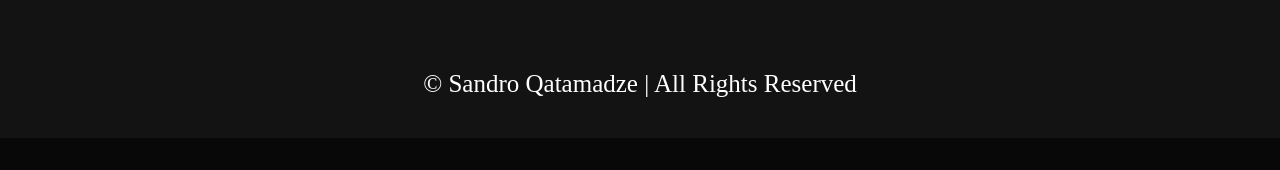
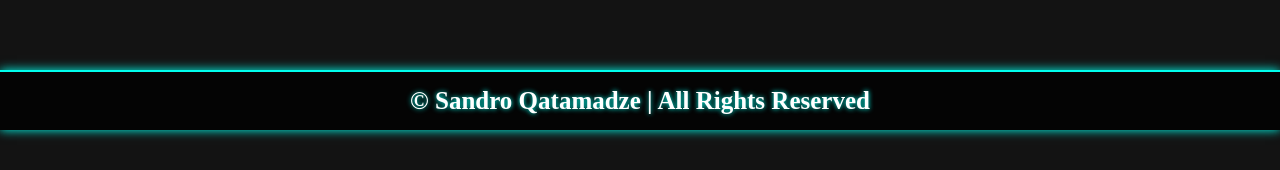
Before and after one commit to SANDRICKSON/sandro2, a plain HTML site: page index.html in a window 1280 px wide. Shown: the part 9619-9789 px from the top of the page. Before the commit the page ends 9757 px from the top, so only its background shows below. Drawn offline with nearby package versions, Linux system fonts and the light colour scheme.

Commit message:
Update index.html

```diff
--- a/index.html
+++ b/index.html
@@ -45,7 +45,7 @@
             </div>
 
             <div class="btn-group">
-                <a href="" class="btn">Hire</a>
+                <a href="#contact" class="btn">Hire</a>
                 <a href="#contact" class="btn">contact</a>
             </div>
         </div>
@@ -399,6 +399,18 @@
 </body>
 
 <style>
+    .copyright {
+    text-align: center;
+    font-size: 1rem;
+    color: #fff;
+    background: rgba(0, 0, 0, 0.8);
+    padding: 15px 0;
+    border-top: 2px solid var(--main-color);
+    box-shadow: 0 0 10px var(--main-color);
+    text-shadow: 0 0 5px var(--main-color);
+    font-weight: bold;
+}
+
  .stars {
     font-size: 24px;
     cursor: pointer;
```
